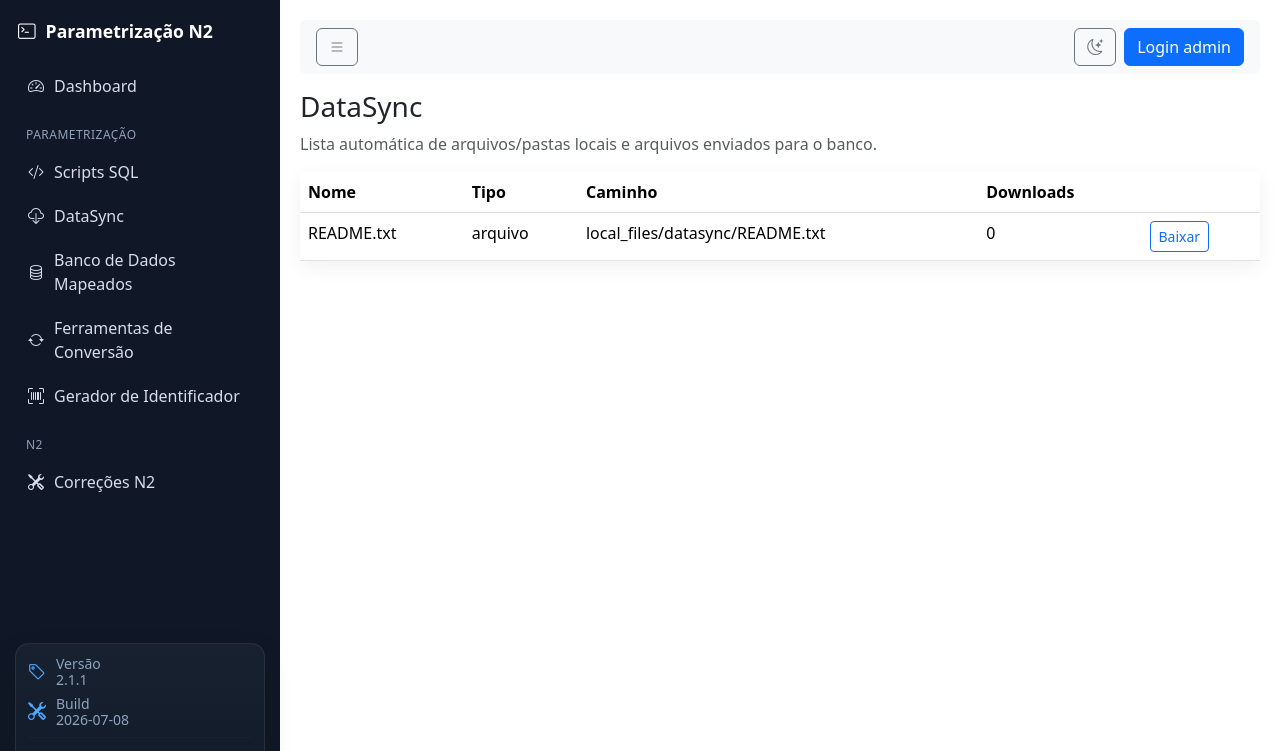
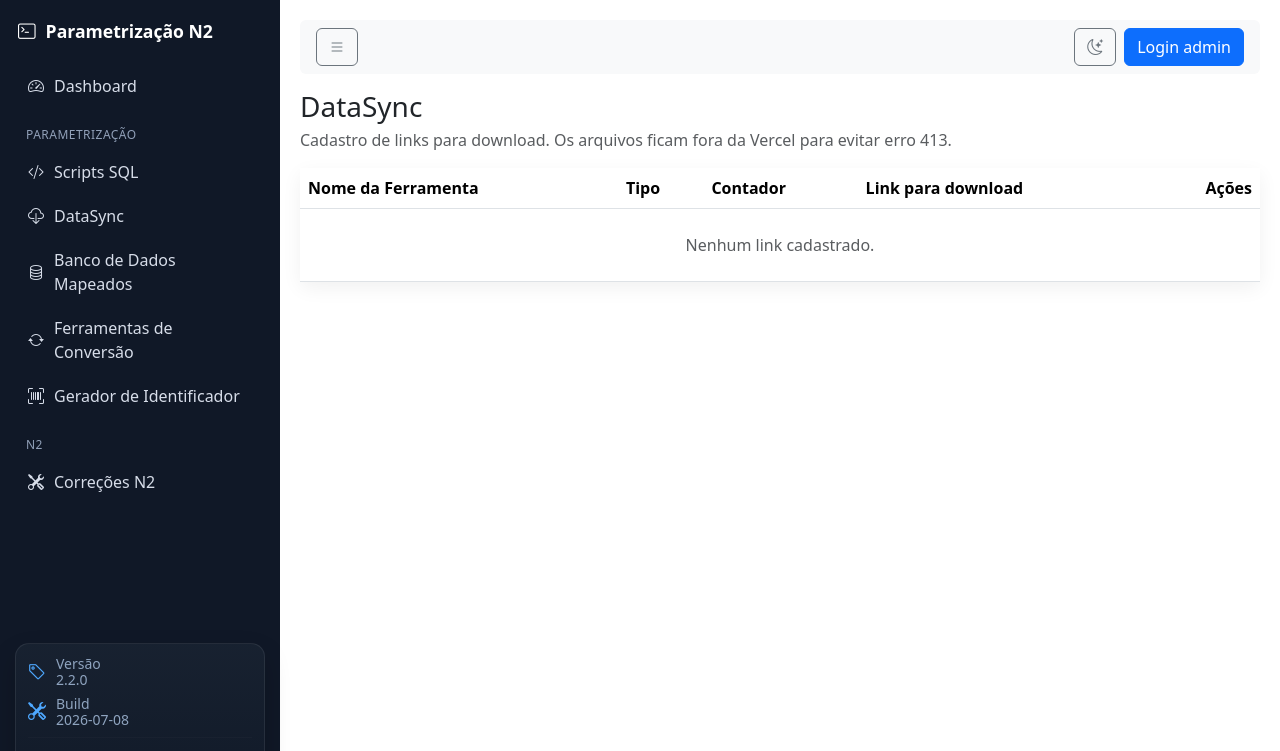
Before and after one commit to Danyebert/parametrizacao_n2_scripts2.0, a Flask app: page /datasync in a window 1280 px wide. Shown: the top 751 px of the page. Run offline with Flask 3, Linux system fonts and the light colour scheme; data that the repository does not hold is empty; some libraries are stand-ins or nearby versions.

Commit message:
feat: ajusta DataSync para links de download

```diff
--- a/app.py
+++ b/app.py
@@ -76,7 +76,8 @@ class ArquivoDownload(db.Model, TimestampMixin):
     id = db.Column(db.Integer, primary_key=True)
     modulo = db.Column(db.String(30), nullable=False)  # datasync ou conversao
     nome = db.Column(db.String(255), nullable=False)
-    tipo = db.Column(db.String(30), nullable=False)
+    tipo = db.Column(db.String(80), nullable=False)
+    link_download = db.Column(db.Text)
     caminho = db.Column(db.String(500))
     conteudo = db.Column(db.LargeBinary)
     mime_type = db.Column(db.String(120))
@@ -137,21 +138,17 @@ def normalize_identificador(texto):
 
 
 def get_file_listing(modulo):
-    base = Path("local_files") / modulo
-    rows = []
-    if base.exists():
-        for item in sorted(base.iterdir(), key=lambda p: p.name.lower()):
-            rows.append({"origem": "pasta", "id": None, "nome": item.name, "tipo": "pasta" if item.is_dir() else "arquivo", "caminho": str(item)})
-    for arq in ArquivoDownload.query.filter_by(modulo=modulo, deleted_at=None).order_by(ArquivoDownload.nome).all():
-        rows.append({"origem": "banco", "id": arq.id, "nome": arq.nome, "tipo": arq.tipo, "caminho": arq.caminho or "Banco de dados", "downloads": arq.downloads})
-    return rows
+    return ArquivoDownload.query.filter_by(
+        modulo=modulo,
+        deleted_at=None
+    ).order_by(ArquivoDownload.nome).all()
 
 
 def register_routes(app):
     @app.context_processor
     def inject_globals():
         return {"is_admin": is_admin(),
-                "APP_VERSION": "2.1.1",
+                "APP_VERSION": "2.2.0",
                 "APP_BUILD": "2026-07-08",
                 "APP_COPYRIGHT": "© 2026 Parametrização N2"}
 
@@ -355,39 +352,123 @@ def register_routes(app):
         item=BancoMapeado.query.get_or_404(id); item.deleted_at=datetime.utcnow(); db.session.commit(); return redirect(url_for("bancos_listar"))
 
     @app.route("/datasync")
-    def datasync(): return render_template("datasync/list.html", titulo="DataSync", modulo="datasync", itens=get_file_listing("datasync"))
+    def datasync():
+        return render_template(
+            "datasync/list.html",
+            titulo="DataSync",
+            modulo="datasync",
+            itens=get_file_listing("datasync")
+        )
 
     @app.route("/conversao")
-    def conversao(): return render_template("datasync/list.html", titulo="Ferramentas de Conversão de Dados", modulo="conversao", itens=get_file_listing("conversao"))
+    def conversao():
+        return render_template(
+            "datasync/list.html",
+            titulo="Ferramentas de Conversão de Dados",
+            modulo="conversao",
+            itens=get_file_listing("conversao")
+        )
 
-    @app.route("/arquivos/<modulo>/upload", methods=["POST"])
+    def _modulo_redirect(modulo):
+        return "datasync" if modulo == "datasync" else "conversao"
+
+    def _modulo_titulo(modulo):
+        return "DataSync" if modulo == "datasync" else "Ferramentas de Conversão de Dados"
+
+    @app.route("/arquivos/<modulo>/novo", methods=["GET", "POST"])
     @admin_required
-    def arquivo_upload(modulo):
-        for f in request.files.getlist("arquivos"):
-            if f and f.filename:
-                nome=secure_filename(f.filename); db.session.add(ArquivoDownload(modulo=modulo, nome=nome, tipo="arquivo", caminho="Banco de dados", mime_type=f.mimetype or "application/octet-stream", conteudo=f.read()))
-        db.session.commit(); flash("Arquivo(s) enviado(s) para o banco.", "success"); return redirect(url_for("datasync" if modulo=="datasync" else "conversao"))
+    def arquivo_novo(modulo):
+        if modulo not in ["datasync", "conversao"]:
+            abort(404)
 
-    @app.route("/arquivos/<modulo>/download")
-    def arquivo_download_local(modulo):
-        path = Path(request.args.get("path", ""))
-        base = (Path("local_files") / modulo).resolve()
-        target = path.resolve()
-        if not str(target).startswith(str(base)) or not target.exists(): abort(404)
-        if target.is_file(): return send_file(target, as_attachment=True)
-        children = [p for p in target.iterdir() if p.is_file()]
-        archives = [p for p in children if p.suffix.lower() in ARCHIVES]
-        if len(children) == 1 and archives: return send_file(archives[0], as_attachment=True)
-        mem=io.BytesIO()
-        with zipfile.ZipFile(mem,"w",zipfile.ZIP_DEFLATED) as z:
-            for p in target.rglob("*"):
-                if p.is_file(): z.write(p, p.relative_to(target))
-        mem.seek(0); return send_file(mem, as_attachment=True, download_name=f"{target.name}.zip", mimetype="application/zip")
+        if request.method == "POST":
+            nome = (request.form.get("nome") or "").strip()
+            tipo = (request.form.get("tipo") or "").strip()
+            link_download = (request.form.get("link_download") or "").strip()
 
-    @app.route("/arquivos/db/<int:id>/download")
-    def arquivo_download_db(id):
-        arq=ArquivoDownload.query.filter_by(id=id, deleted_at=None).first_or_404(); arq.downloads=(arq.downloads or 0)+1; db.session.commit()
-        return send_file(io.BytesIO(arq.conteudo), mimetype=arq.mime_type, as_attachment=True, download_name=arq.nome)
+            if not nome or not tipo or not link_download:
+                flash("Preencha nome, tipo e link para download.", "warning")
+                return render_template("datasync/form.html", item=None, modulo=modulo, titulo=_modulo_titulo(modulo))
+
+            item = ArquivoDownload(
+                modulo=modulo,
+                nome=nome,
+                tipo=tipo,
+                link_download=link_download,
+                downloads=0
+            )
+            db.session.add(item)
+            db.session.commit()
+            flash("Link cadastrado com sucesso.", "success")
+            return redirect(url_for(_modulo_redirect(modulo)))
+
+        return render_template("datasync/form.html", item=None, modulo=modulo, titulo=_modulo_titulo(modulo))
+
+    @app.route("/arquivos/<modulo>/<int:id>/editar", methods=["GET", "POST"])
+    @admin_required
+    def arquivo_editar(modulo, id):
+        if modulo not in ["datasync", "conversao"]:
+            abort(404)
+
+        item = ArquivoDownload.query.filter_by(
+            id=id,
+            modulo=modulo,
+            deleted_at=None
+        ).first_or_404()
+
+        if request.method == "POST":
+            nome = (request.form.get("nome") or "").strip()
+            tipo = (request.form.get("tipo") or "").strip()
+            link_download = (request.form.get("link_download") or "").strip()
+
+            if not nome or not tipo or not link_download:
+                flash("Preencha nome, tipo e link para download.", "warning")
+                return render_template("datasync/form.html", item=item, modulo=modulo, titulo=_modulo_titulo(modulo))
+
+            item.nome = nome
+            item.tipo = tipo
+            item.link_download = link_download
+            item.updated_at = datetime.utcnow()
+            db.session.commit()
+            flash("Link atualizado com sucesso.", "success")
+            return redirect(url_for(_modulo_redirect(modulo)))
+
+        return render_template("datasync/form.html", item=item, modulo=modulo, titulo=_modulo_titulo(modulo))
+
+    @app.route("/arquivos/<modulo>/<int:id>/excluir", methods=["POST"])
+    @admin_required
+    def arquivo_excluir(modulo, id):
+        if modulo not in ["datasync", "conversao"]:
+            abort(404)
+
+        item = ArquivoDownload.query.filter_by(
+            id=id,
+            modulo=modulo,
+            deleted_at=None
+        ).first_or_404()
+        item.deleted_at = datetime.utcnow()
+        db.session.commit()
+        flash("Link removido com sucesso.", "success")
+        return redirect(url_for(_modulo_redirect(modulo)))
+
+    @app.route("/arquivos/<modulo>/<int:id>/download")
+    def arquivo_download_link(modulo, id):
+        if modulo not in ["datasync", "conversao"]:
+            abort(404)
+
+        item = ArquivoDownload.query.filter_by(
+            id=id,
+            modulo=modulo,
+            deleted_at=None
+        ).first_or_404()
+        item.downloads = (item.downloads or 0) + 1
+        db.session.commit()
+
+        if not item.link_download:
+            flash("Este item não possui link de download cadastrado.", "warning")
+            return redirect(url_for(_modulo_redirect(modulo)))
+
+        return redirect(item.link_download)
 
     @app.route("/gerador-identificador")
     def gerador(): return render_template("conversao/identificador.html")
--- a/templates/datasync/list.html
+++ b/templates/datasync/list.html
@@ -1,30 +1,74 @@
-{% extends 'base.html' %}{% block content %}<h3>{{titulo}}</h3>
-<p class="text-muted">Lista automática de arquivos/pastas locais e arquivos enviados para o banco.</p>{% if is_admin %}
-<form class="card p-3 mb-3" action="{{url_for('arquivo_upload',modulo=modulo)}}" method="post"
-    enctype="multipart/form-data"><label>Subir arquivos para o banco de dados</label>
-    <div class="d-flex gap-2"><input class="form-control" type="file" name="arquivos" multiple><button
-            class="btn btn-primary">Enviar</button></div>
-</form>{% endif %}<div class="card">
-    <table class="table table-hover mb-0">
+{% extends 'base.html' %}
+
+{% block content %}
+<div class="d-flex flex-wrap gap-2 justify-content-between align-items-center mb-3">
+    <div>
+        <h3 class="mb-1">{{ titulo }}</h3>
+        <p class="text-muted mb-0">Cadastro de links para download. Os arquivos ficam fora da Vercel para evitar erro 413.</p>
+    </div>
+
+    {% if is_admin %}
+    <a href="{{ url_for('arquivo_novo', modulo=modulo) }}" class="btn btn-primary">
+        <i class="bi bi-plus-circle"></i> Novo Link
+    </a>
+    {% endif %}
+</div>
+
+<div class="card">
+    <div class="table-responsive">
+        <table class="table table-hover align-middle mb-0">
             <thead>
                 <tr>
-                <th>Nome</th>
+                    <th>Nome da Ferramenta</th>
                     <th>Tipo</th>
-                <th>Caminho</th>
-                <th>Downloads</th>
-                <th></th>
+                    <th>Contador</th>
+                    <th>Link para download</th>
+                    <th class="text-end">Ações</th>
                 </tr>
             </thead>
-        <tbody>{% for i in itens %}<tr>
-                <td>{{i.nome}}</td>
-                <td>{{i.tipo}}</td>
-                <td>{{i.caminho}}</td>
-                <td>{{i.downloads or 0}}</td>
-                <td>{% if i.origem=='banco' %}<a class="btn btn-sm btn-outline-primary"
-                        href="{{url_for('arquivo_download_db',id=i.id)}}">Baixar</a>{% else %}<a
-                        class="btn btn-sm btn-outline-primary"
-                        href="{{url_for('arquivo_download_local',modulo=modulo,path=i.caminho)}}">Baixar</a>{% endif %}
+
+            <tbody>
+                {% for item in itens %}
+                <tr>
+                    <td>
+                        <a href="{{ url_for('arquivo_download_link', modulo=modulo, id=item.id) }}" class="table-link" target="_blank">
+                            {{ item.nome }}
+                        </a>
                     </td>
-            </tr>{% endfor %}</tbody>
+                    <td>{{ item.tipo }}</td>
+                    <td>{{ item.downloads or 0 }}</td>
+                    <td>
+                        <a href="{{ url_for('arquivo_download_link', modulo=modulo, id=item.id) }}" class="text-decoration-none" target="_blank">
+                            Abrir download
+                        </a>
+                    </td>
+                    <td class="text-end">
+                        <a href="{{ url_for('arquivo_download_link', modulo=modulo, id=item.id) }}" class="btn btn-outline-primary btn-sm" target="_blank">
+                            <i class="bi bi-download"></i> Baixar
+                        </a>
+
+                        {% if is_admin %}
+                        <a href="{{ url_for('arquivo_editar', modulo=modulo, id=item.id) }}" class="btn btn-outline-secondary btn-sm">
+                            <i class="bi bi-pencil"></i>
+                        </a>
+
+                        <form method="post" action="{{ url_for('arquivo_excluir', modulo=modulo, id=item.id) }}" class="d-inline">
+                            <button type="submit" class="btn btn-outline-danger btn-sm" onclick="return confirm('Deseja excluir este link?')">
+                                <i class="bi bi-trash"></i>
+                            </button>
+                        </form>
+                        {% endif %}
+                    </td>
+                </tr>
+                {% else %}
+                <tr>
+                    <td colspan="5" class="text-center text-muted py-4">
+                        Nenhum link cadastrado.
+                    </td>
+                </tr>
+                {% endfor %}
+            </tbody>
         </table>
-</div>{% endblock %}
+    </div>
+</div>
+{% endblock %}
```
Also changed, not shown: templates/datasync/form.html (added, +43 -0 lines), CHANGELOG.md. Lines whose indentation alone changed are shown as unchanged.
